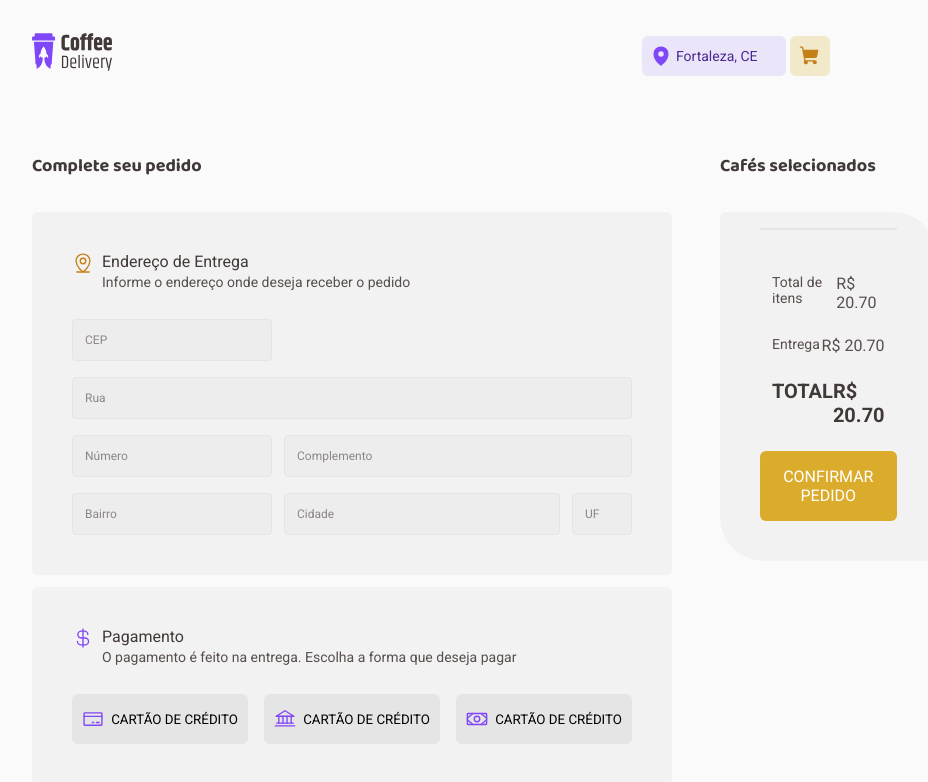
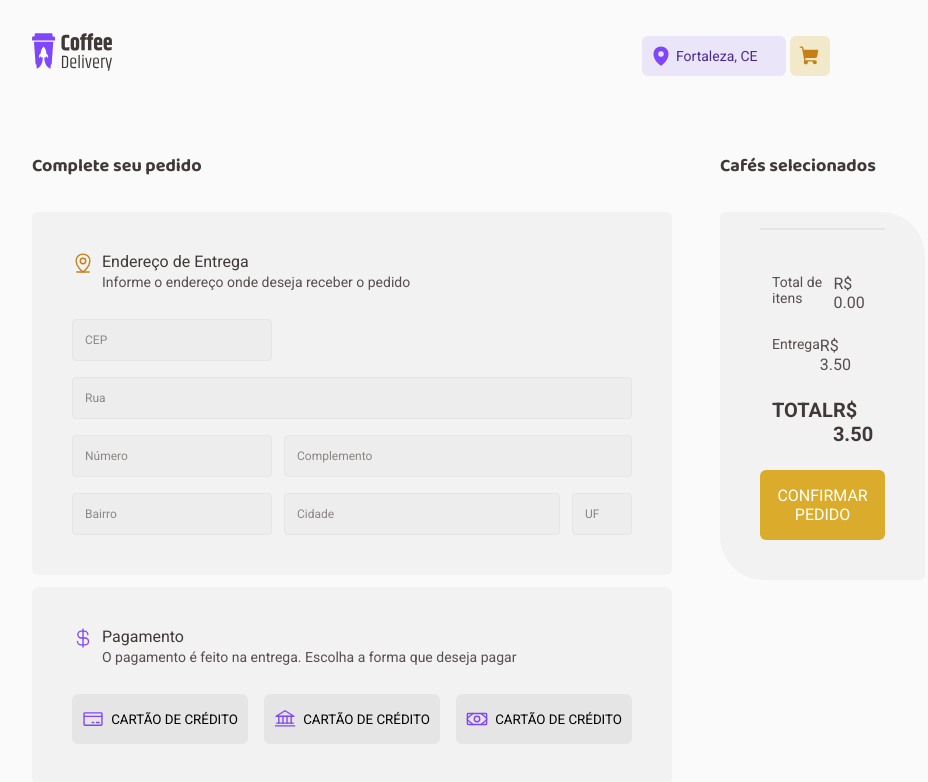
Before and after one commit to Andersonsilvamota/coffee-delivery, a React (Vite) app: page /checkout in a window 1280 px wide. Shown: the top 782 px of the page, without its empty margins (208-1136 px from the left). Built offline with nearby package versions, Linux system fonts and the light colour scheme.

Commit message:
Calculando total de itens e total final do carrinho

```diff
--- a/src/contexts/CartContext.jsx
+++ b/src/contexts/CartContext.jsx
@@ -1,4 +1,5 @@
 import { createContext, useState } from "react";
+import { CardCoffee } from "../pages/Home/components/CardCoffee";
 
 export const CartContext = createContext({});
 
@@ -6,19 +7,24 @@ export function CartContextProvider( {children} ) {
   const [cartItems, setCartItems] = useState([])
   const quantityInCart = cartItems.length
 
+  let deliveryValue = 3.5
+
+  let valueItems = cartItems.reduce((total, item) => total += (item.quantity * item.price), 0)
+  // const cartItemsTotal = cartItems.reduce((total, cartItem) => {
+  //   return total + cartItem.price * cartItem.quantity
+  // }, 0)
+  let valueFinal = deliveryValue + valueItems
+  console.log(valueFinal)
   function changeQuantity(coffee, name){
     const copyCoffeesCart = [...cartItems]
 
     const coffeeAlreadyExistsInCart = cartItems.findIndex(cartItem => cartItem.id === coffee.id)
-    console.log(coffeeAlreadyExistsInCart)
-    const itemSelec = cartItems[coffeeAlreadyExistsInCart]
+
     if(coffeeAlreadyExistsInCart >= 0) {
-
       name === 'increment'
         ? copyCoffeesCart[coffeeAlreadyExistsInCart].quantity = copyCoffeesCart[coffeeAlreadyExistsInCart].quantity + 1
         :copyCoffeesCart[coffeeAlreadyExistsInCart].quantity = copyCoffeesCart[coffeeAlreadyExistsInCart].quantity - 1
     }
-    console.log("novoarray",copyCoffeesCart)
     setCartItems(copyCoffeesCart)
   }
 
@@ -37,7 +43,7 @@ export function CartContextProvider( {children} ) {
   }
 
   return (
-    <CartContext.Provider value={{cartItems, quantityInCart, addCoffeeToCart, changeQuantity}}>
+    <CartContext.Provider value={{cartItems, quantityInCart, deliveryValue, valueItems, valueFinal, addCoffeeToCart, changeQuantity}}>
       {children}
     </CartContext.Provider>
   )
--- a/src/pages/Checkout/index.jsx
+++ b/src/pages/Checkout/index.jsx
@@ -6,8 +6,9 @@ import { useContext, useState } from 'react'
 import { CartContext } from '../../contexts/CartContext'
 
 export function Checkout(){
-  const { cartItems, changeQuantity } = useContext(CartContext)
+  const { cartItems, valueFinal, valueItems, deliveryValue, changeQuantity } = useContext(CartContext)
   const [quantity, setQuantity] = useState(1)
+
   function handleChangeQuantity(item, name){
     changeQuantity(item, name)
   }
@@ -66,6 +67,7 @@ export function Checkout(){
 
             <Styles.ItemCart key={item.id}>
             <>
+            {console.log(item)}
             <img src={`/coffes/${item.photo}`} />
             <div>
               <p className='titleCoffe'>{item.name}</p>
@@ -87,7 +89,7 @@ export function Checkout(){
               </div>
 
             </div>
-            <p className='price'>R$ {item.price.toFixed(2)}</p>
+            <p className='price'>R$ {(item.price * item.quantity).toFixed(2)}</p>
             </>
           </Styles.ItemCart>
           ))}
@@ -96,15 +98,15 @@ export function Checkout(){
           <Styles.TotalCart>
             <div className='totalItens'>
               <span>Total de itens</span>
-              <small>R$ 20.70</small>
+              <small>R$ {valueItems.toFixed(2)}</small>
             </div>
             <div className='entrega'>
               <span>Entrega</span>
-              <small>R$ 20.70</small>
+              <small>R$ {deliveryValue.toFixed(2)}</small>
             </div>
             <div className='total'>
               <span>TOTAL</span>
-              <small className='totalPrice'>R$ 20.70</small>
+              <small className='totalPrice'>R$ {valueFinal.toFixed(2)}</small>
             </div>
 
           </Styles.TotalCart>
--- a/src/pages/Home/components/CardCoffee/index.jsx
+++ b/src/pages/Home/components/CardCoffee/index.jsx
@@ -6,7 +6,6 @@ import { CartContext } from "../../../../contexts/CartContext";
 
 export function CardCoffee({coffee}){
   const [quantity, setQuantity] = useState(1)
-
   const {cartItems = [], addCoffeeToCart} = useContext(CartContext)
 
   function handleIncrement() {
```
